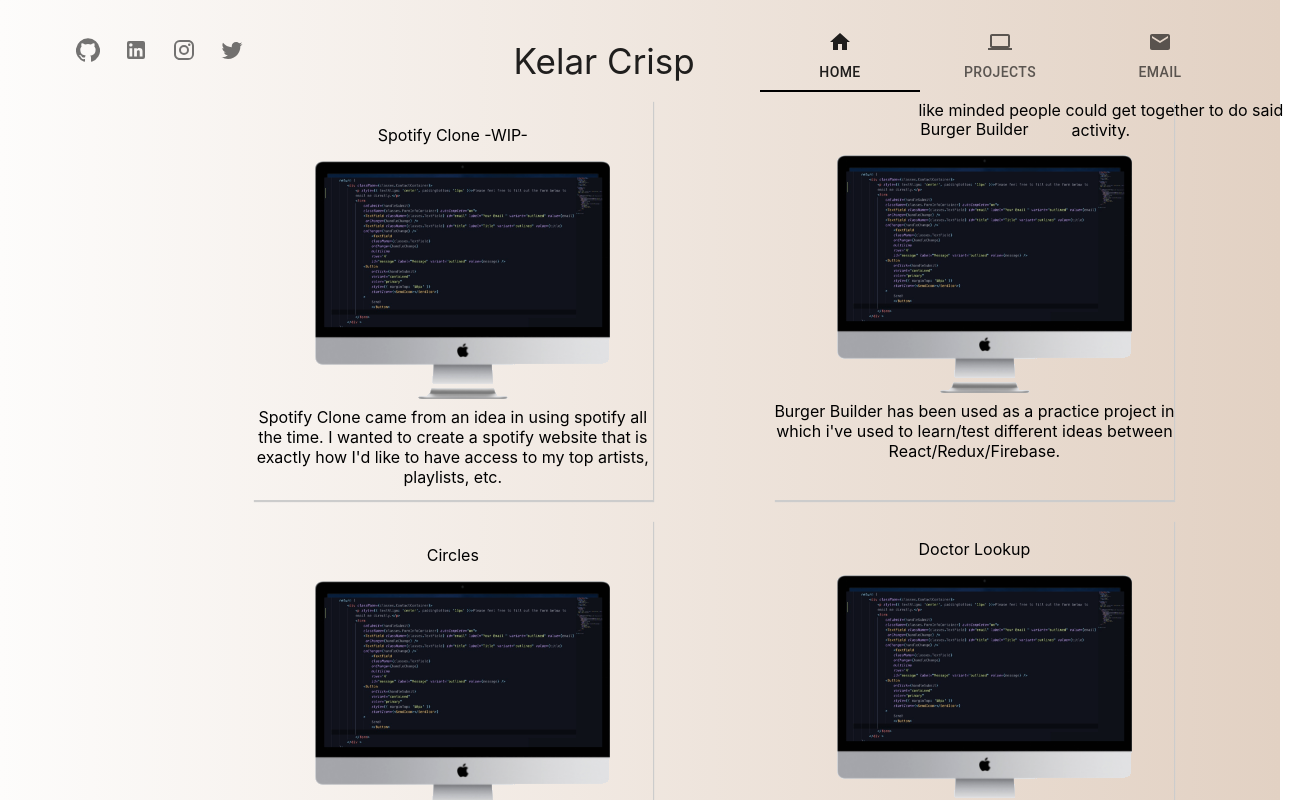
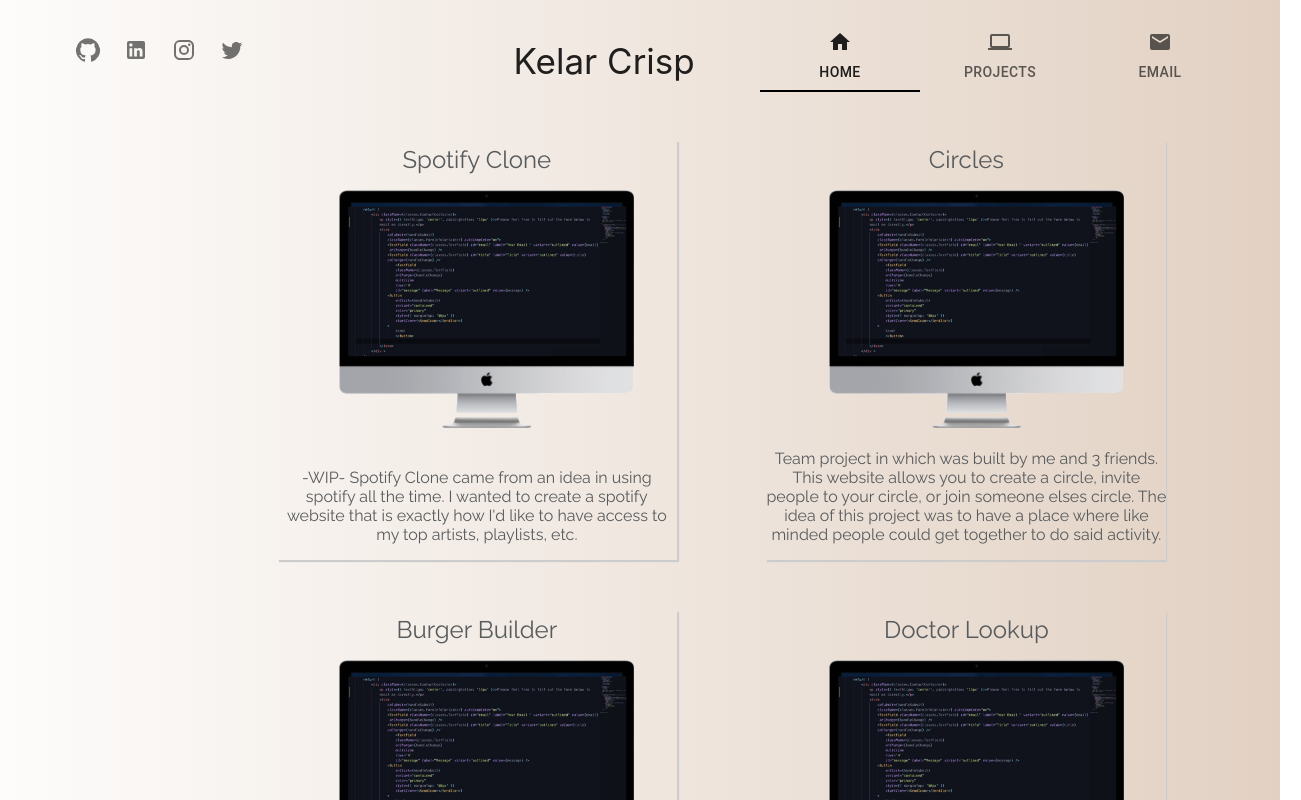
Before and after one commit to kelarcrisp/aws-portfolio, a React (Create React App) app: page /Projects in a window 1280 px wide. Shown: the top 800 px of the page, 1301 px wide, since content can reach past the window. Built offline with nearby package versions, Linux system fonts and the light colour scheme.

Commit message:
styling changes with additions to sideProjects

```diff
--- a/public/index.html
+++ b/public/index.html
@@ -22,6 +22,9 @@
       work correctly both with client-side routing and a non-root public URL.
       Learn how to configure a non-root public URL by running `npm run build`.
     -->
+  <style>
+    @import url('https://fonts.googleapis.com/css?family=Raleway&display=swap');
+  </style>
   <title>Kelar Crisp</title>
 </head>
 
--- a/src/Components/SideProjects/SideProjects.js
+++ b/src/Components/SideProjects/SideProjects.js
@@ -3,14 +3,18 @@
 const SideProjects = () => {
     return (
         <div className={classes.SideProjectsContainer}>
-            <div className={classes.SideProjectItemLeft}> Spotify Clone
-                -WIP-
-             <img src={require('../../assets/images/newimage.png')} alt='codeimage' /> Spotify Clone came from an idea in using spotify all the time. I wanted to create a spotify website that is exactly how I'd like to have access to my top artists, playlists, etc.</div>
-            <div className={classes.SideProjectItemLeft}>Circles<img src={require('../../assets/images/newimage.png')} alt='codeimage' /> Team project in which was built by me and 3 friends. This website allows you to create a circle, invite people to your circle, or join someone elses circle. The idea of this project was to have a place where like minded people could get together to do said activity.</div>
-            <div className={classes.SideProjectItemRight}>Burger Builder <img src={require('../../assets/images/newimage.png')} alt='codeimage' /> Burger Builder has been used as a practice project in which i've used to learn/test different ideas between React/Redux/Firebase.</div>
-            <div className={classes.SideProjectItemRight}>Doctor Lookup<img src={require('../../assets/images/newimage.png')} alt='codeimage' />
-                <br></br>
-                Fun little website that allows you to search for Doctors in your area based on the doctors last name or the condition you're facing.</div>
+            <div className={classes.SideProjectItemLeft}> <a href='https://github.com/epicoding95/spotify-KR'>Spotify Clone
+               </a>
+                <img src={require('../../assets/images/newimage.png')} alt='codeimage' /> <p>
+                    -WIP-
+                      Spotify Clone came from an idea in using spotify all the time. I wanted to create a spotify website that is exactly how I'd like to have access to my top artists, playlists, etc.</p></div>
+
+            <div className={classes.SideProjectItemLeft}> <a href='https://github.com/epicoding95/burger-builder'>Burger Builder </a><img src={require('../../assets/images/newimage.png')} alt='codeimage' /> <p> Burger Builder has been used as a practice project in which i've used to learn/test different ideas between React/Redux/Firebase.</p></div>
+
+            <div className={classes.SideProjectItemRight}> <a href='https://github.com/epicoding95?tab=repositories&q=circles&type=&language='> Circles </a><img src={require('../../assets/images/newimage.png')} alt='codeimage' /> <p>Team project in which was built by me and 3 friends. This website allows you to create a circle, invite people to your circle, or join someone elses circle. The idea of this project was to have a place where like minded people could get together to do said activity. </p></div>
+
+
+            <div className={classes.SideProjectItemRight}> <a href='https://github.com/epicoding95/doctor-api'>Doctor Lookup</a><img src={require('../../assets/images/newimage.png')} alt='codeimage' /> <p> Fun little website that allows you to search for Doctors in your area based on the doctors last name or the condition you're facing.</p></div>
         </div>
     );
 };
--- a/src/Components/SideProjects/SideProjects.module.css
+++ b/src/Components/SideProjects/SideProjects.module.css
@@ -4,28 +4,142 @@
     height: 100%;
     width: 100%;
   background: linear-gradient(90deg, #fdfcfb,  #e2d1c3);
+  padding: 40px;
+  box-sizing: border-box;
 }
 
 .SideProjectItemLeft{
-    height: 400px;
+    height: 420px;
     width: 400px;
     text-align: center;
-    box-shadow: 1px 2px 1px #ccc;
+    box-shadow: 2px 2px 1px #ccc;
     box-sizing: border-box;
     margin-left: 40%;
-    margin-bottom: 20px;
-    padding-top: 25px;
+    margin-bottom: 50px;
+    padding-top: 5px;
     white-space: pre-line;
+    vertical-align: center;
+    color: #585B5D;
+    font-family: 'Raleway', sans-serif;
+      position: relative;
+}
+.SideProjectItemLeft p{
+   position: absolute;
+   bottom: 0;
+   right: 0;
 }
 
+
 .SideProjectItemRight{
-    height: 400px;
+    height: 420px;
     width: 400px;
     text-align: center;
     box-shadow: 1px 2px 1px #ccc;
     box-sizing: border-box;
     margin-left: 20%;
-    margin-top: 3%;
-    margin-bottom: 20px;
-    padding-top: 3%;
+    margin-top: 50px;
+    padding-top: 5px;
+    white-space: pre-line;
+    vertical-align: center;
+        color: #585B5D;
+    font-family: 'Raleway', sans-serif;
+      position: relative;
 }
+
+.SideProjectItemRight p{
+   position: absolute;
+   bottom: 0;
+   right: 0;
+}
+
+
+.SideProjectItemLeft a{
+  color: #585B5D;
+  position: relative;
+  text-decoration: none;
+  transition: color .4s ease-out;
+  font-size: 24px;
+}
+
+.SideProjectItemRight a:hover {
+  color: #585B5D;
+  right: 0;
+  text-decoration: none;
+}
+
+.SideProjectItemLeft a:hover:after {
+  border-color: #585B5D;
+  right: 0;
+  bottom: -5px;
+}
+
+.SideProjectItemLeft a:after {
+  border-radius: 1em;
+  border-top: .1em solid #585B5D;
+  content: "";
+  position: absolute;
+    right: 100%;
+    bottom: .14em;
+    left: 0;
+  transition: right .4s cubic-bezier(0,.5,0,1),
+              border-color .4s ease-out;
+}
+
+.SideProjectItemLeft a:hover:after {
+  animation: anchor-underline 2s cubic-bezier(0,.5,0,1) infinite;
+  border-color: #585B5D;
+}
+
+@keyframes anchor-underline {
+  0%, 10% {
+    left: 0;
+    right: 100%;
+  }
+  40%, 60% {
+    left: 0;
+    right: 0;
+  }
+  90%, 100% {
+    left: 100%;
+    right: 0;
+  }
+}
+
+
+
+.SideProjectItemRight a{
+  color: #585B5D;
+  position: relative;
+  text-decoration: none;
+  transition: color .4s ease-out;
+  font-size: 24px;
+}
+
+.SideProjectItemRight a:hover {
+  color: #585B5D;
+  right: 0;
+  text-decoration: none;
+}
+
+.SideProjectItemRight a:hover:after {
+  border-color: #585B5D;
+  right: 0;
+  bottom: -5px;
+}
+
+.SideProjectItemRight a:after {
+  border-radius: 1em;
+  border-top: .1em solid #585B5D;
+  content: "";
+  position: absolute;
+    right: 100%;
+    bottom: .14em;
+    left: 0;
+  transition: right .4s cubic-bezier(0,.5,0,1),
+              border-color .4s ease-out;
+}
+
+.SideProjectItemRight a:hover:after {
+  animation: anchor-underline 2s cubic-bezier(0,.5,0,1) infinite;
+  border-color: #585B5D;
+}
--- a/src/Shared/NavHeader/NavHeader.js
+++ b/src/Shared/NavHeader/NavHeader.js
@@ -25,8 +25,8 @@
     Root: {
         display: 'flex',
         justifyContent: 'space-between',
-        animation: `$root 3s`
-
+        animation: `$root 3s`,
+        width: 'auto'
     },
     Tabs: {
         marginRight: '20px',
```
